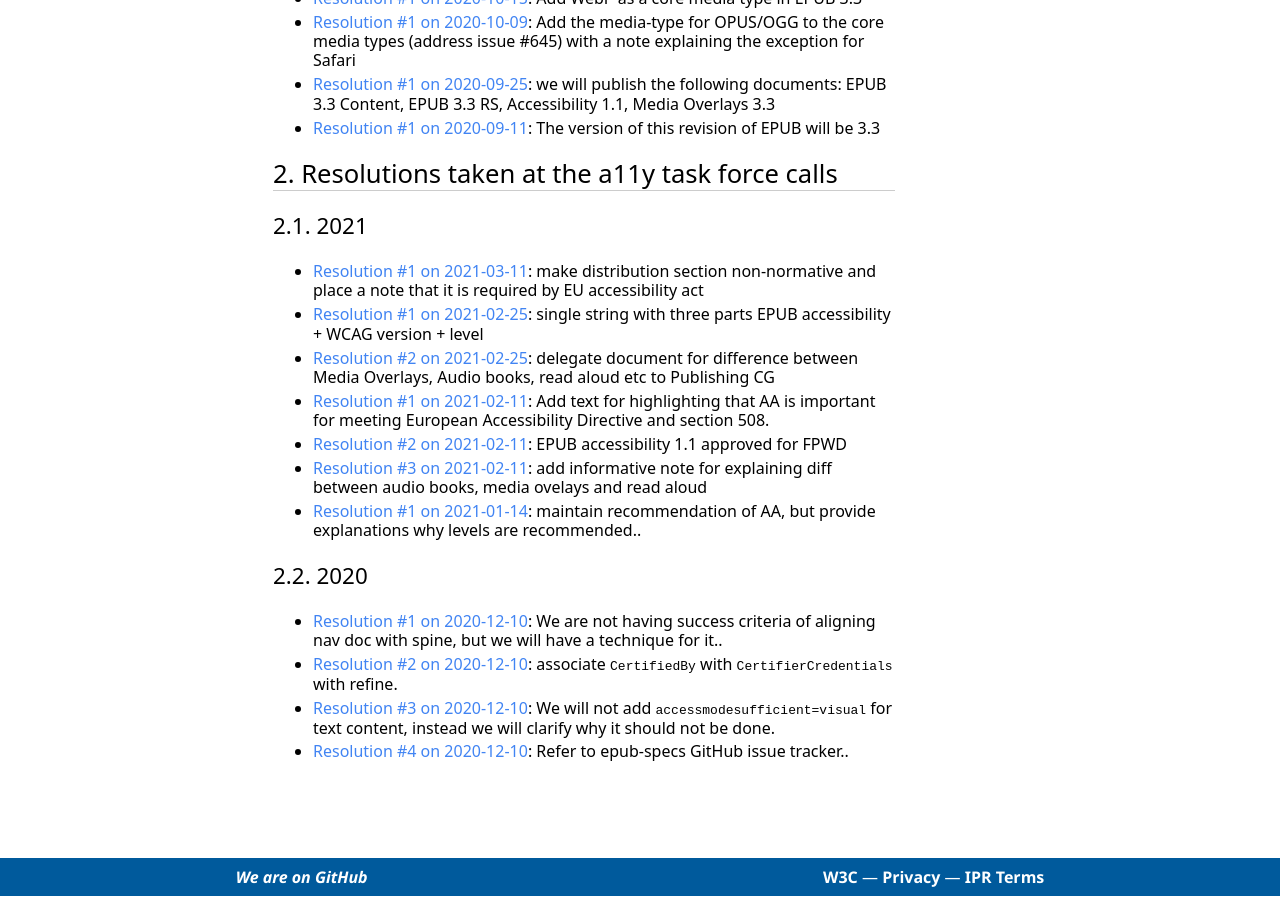
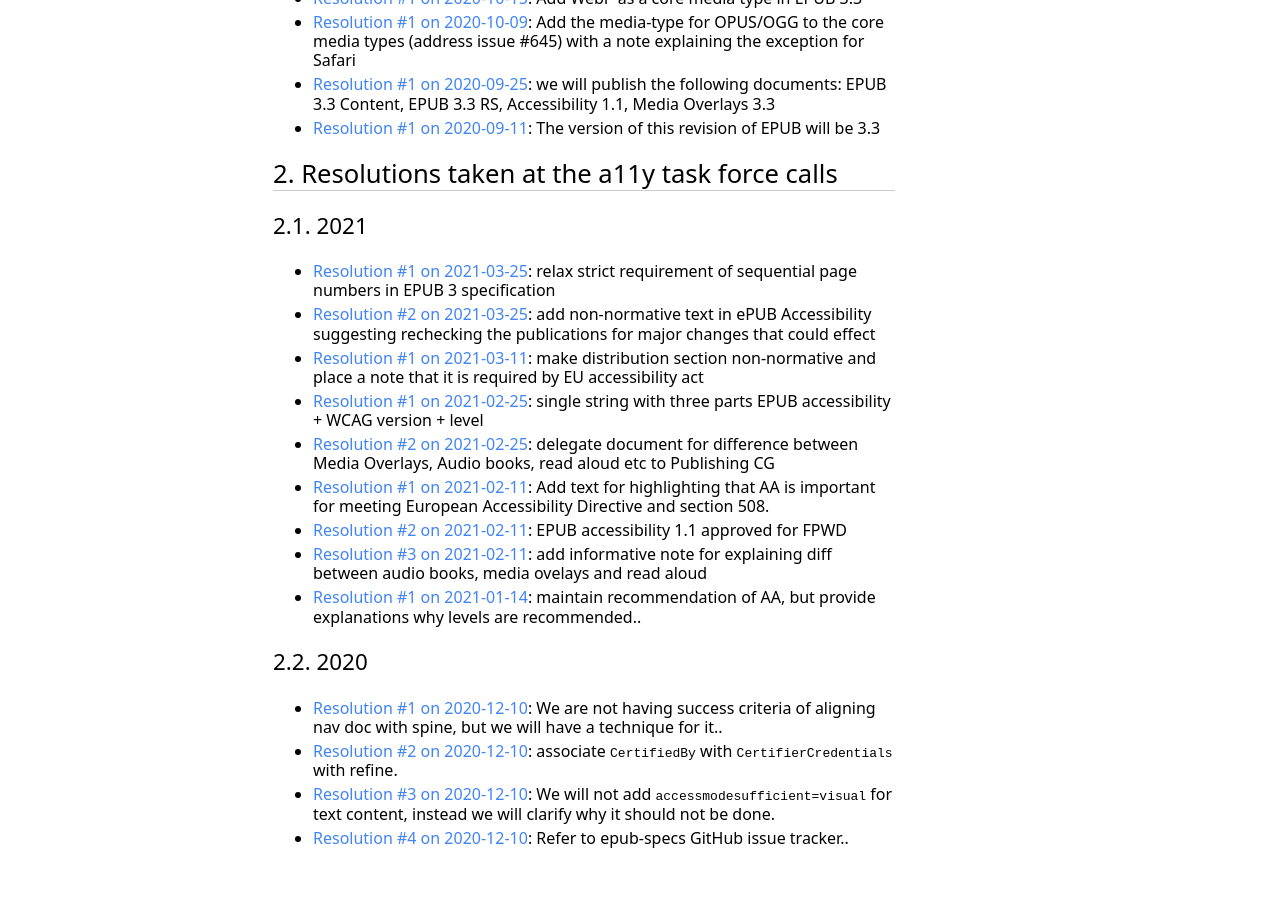
Before and after one commit to w3c/epub-wg, a Jekyll site: the page built from Meetings/Minutes/resolutions.md, in a window 1280 px wide and 900 px high, scrolled down 1836 px. Built offline with Jekyll 4.4.1, drawn with Linux system fonts in a browser that asks for light colours; some web fonts are replaced; our own code applies the rules of GitHub Pages for plain Markdown files.

Commit message:
asset to be updated

```diff
--- a/assets/minute_processing.json
+++ b/assets/minute_processing.json
@@ -1,5 +1,5 @@
 {
-    "date": "2021-03-19T07:42:12.500Z",
+    "date": "2021-03-25T17:42:56.781Z",
     "file_names": [
         "2020-09-11-epub.md",
         "2020-09-17-epub.md",
@@ -33,9 +33,26 @@
         "2021-03-04-epub.md",
         "2021-03-11-epub-a11y.md",
         "2021-03-12-epub.md",
-        "2021-03-18-epub.md"
+        "2021-03-18-epub.md",
+        "2021-03-25-epub-a11y.md"
     ],
     "resolutions": [
+        {
+            "year": 2021,
+            "date": "2021-03-25",
+            "number": 1,
+            "text": "relax strict requirement of sequential page numbers in EPUB 3 specification",
+            "url": "https://www.w3.org/publishing/groups/epub-wg/Meetings/Minutes/2021-03-25-epub-a11y#resolution1",
+            "call": "epub-a11y"
+        },
+        {
+            "year": 2021,
+            "date": "2021-03-25",
+            "number": 2,
+            "text": "add non-normative text in ePUB Accessibility suggesting rechecking the publications for major changes that could effect",
+            "url": "https://www.w3.org/publishing/groups/epub-wg/Meetings/Minutes/2021-03-25-epub-a11y#resolution2",
+            "call": "epub-a11y"
+        },
         {
             "year": 2021,
             "date": "2021-03-18",
```
